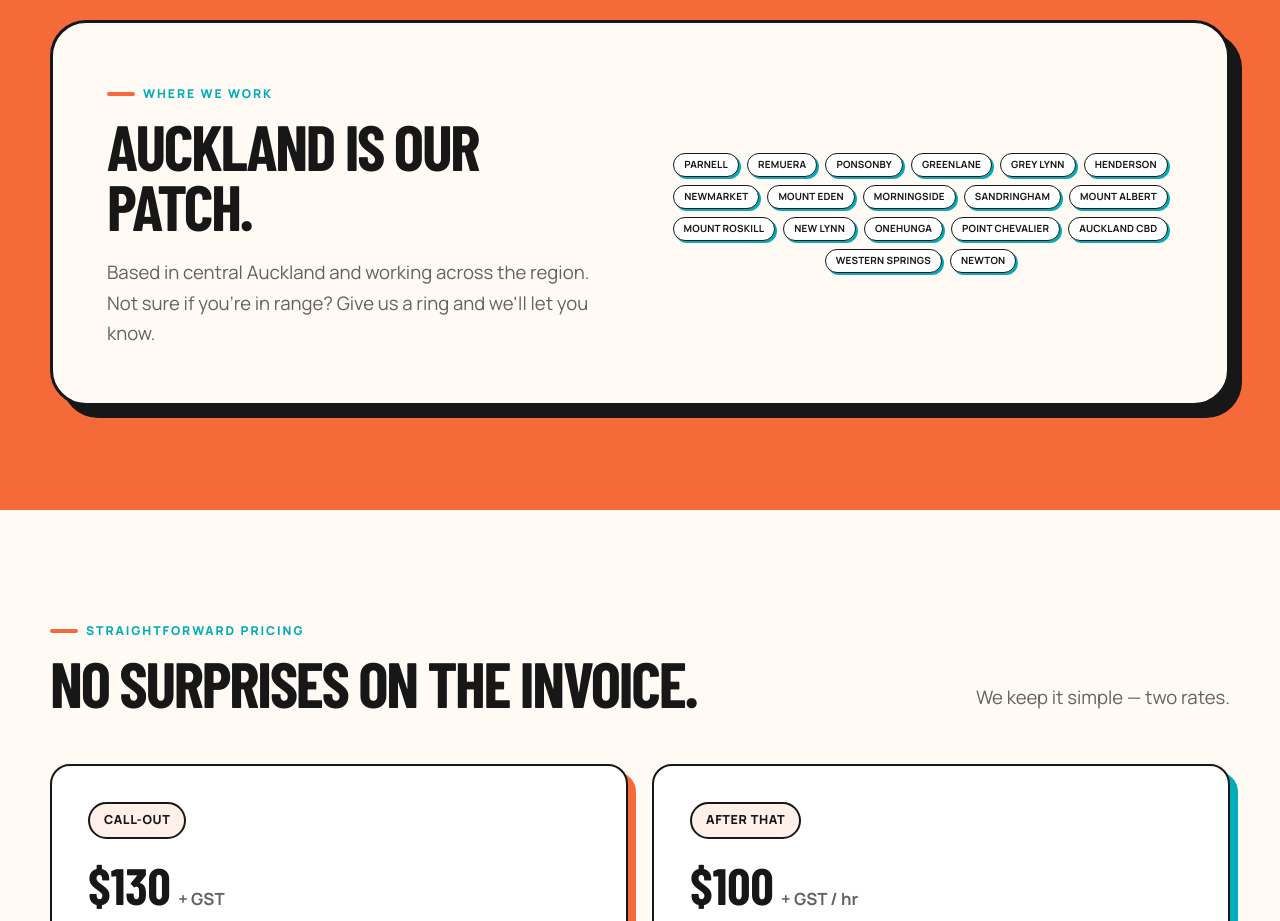
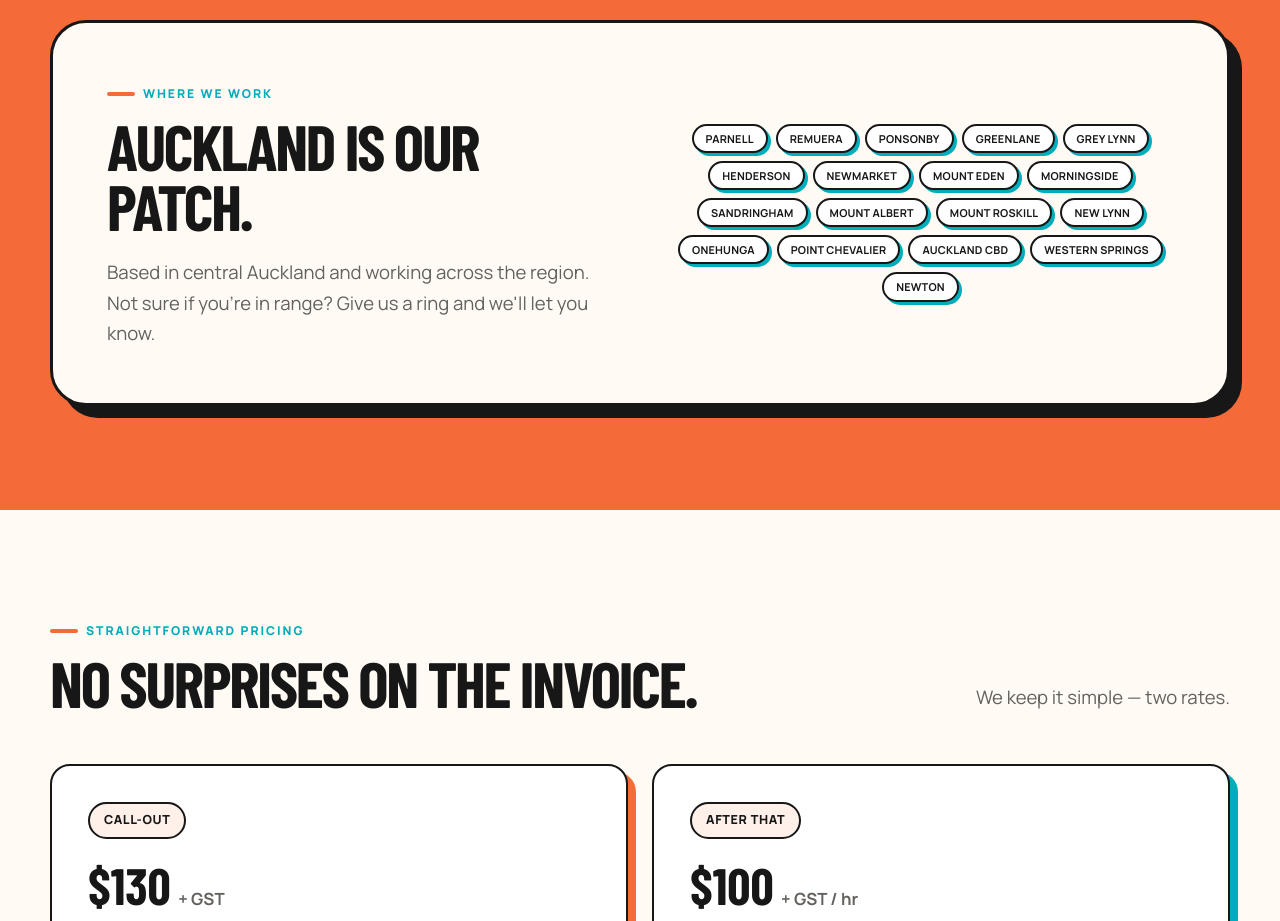
Before and after one commit to johnnyelton85/Portobello-Website-, a Next.js app: page / in a window 1280 px wide. Shown: the part 4620-5541 px from the top of the page. Built offline with nearby package versions, Linux system fonts and the light colour scheme; a web font is replaced by a local one.

Commit message:
Slightly larger suburb bubbles
Co-authored-by: johnnyelton85 <johnnyelton85@users.noreply.github.com>

```diff
--- a/app/globals.css
+++ b/app/globals.css
@@ -683,12 +683,12 @@ a {
 }
 
 .area-pill {
-  border: 1.5px solid var(--ink);
+  border: 2px solid var(--ink);
   border-radius: 999px;
-  padding: 5px 10px;
+  padding: 6px 12px;
   background: var(--paper);
-  box-shadow: 2px 2px 0 var(--teal);
-  font-size: 0.62rem;
+  box-shadow: 3px 3px 0 var(--teal);
+  font-size: 0.68rem;
   font-weight: 700;
   letter-spacing: 0.02em;
   line-height: 1.2;
```
